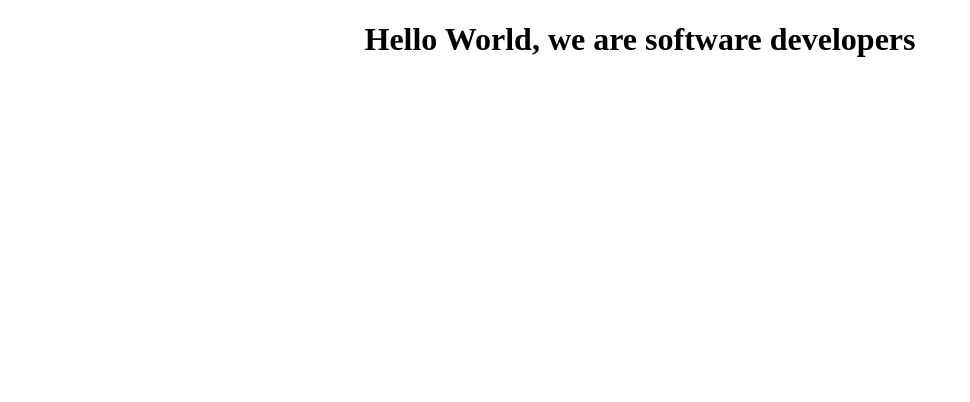
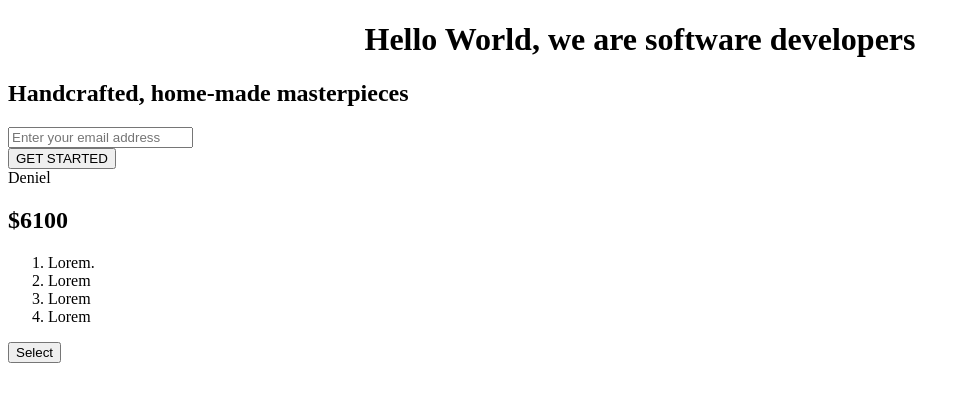
Before and after one commit to AbdusSattar-70/Abdus-vs-Deniel, a plain HTML site: page index.html in a window 1280 px wide. Shown: the whole page, without its empty margins (0-970 px from the left). Drawn offline with Linux system fonts and the light colour scheme.

Commit message:
My commit

```diff
--- a/index.html
+++ b/index.html
@@ -13,5 +13,25 @@
             <h1>Hello World, we are software developers</h1>
         </center>
     </body>
-
+    <div class="container"></div>
+        <section id="hero">
+            <h2>Handcrafted, home-made masterpieces</h2>
+            <form id="form" action="https://www.freecodecamp.com/email-submit">
+                <input id="email" placeholder="Enter your email address" type="email" name="email" required>
+                <br><input id="submit" type="submit" value="GET STARTED" class="btn" /></br>
+            </form>
+        </section>
+        <section id="pricing">
+            <div class="product" id="tenor">
+                <div class="level">Deniel</div>
+                <h2>$6100</h2>
+                <ol>
+                    <li>Lorem.</li>
+                    <li>Lorem</li>
+                    <li>Lorem</li>
+                    <li>Lorem </li>
+                </ol>
+                <button class="btn">Select</button>
+            </div>
+            <div class="product" id=
 </html>
```
